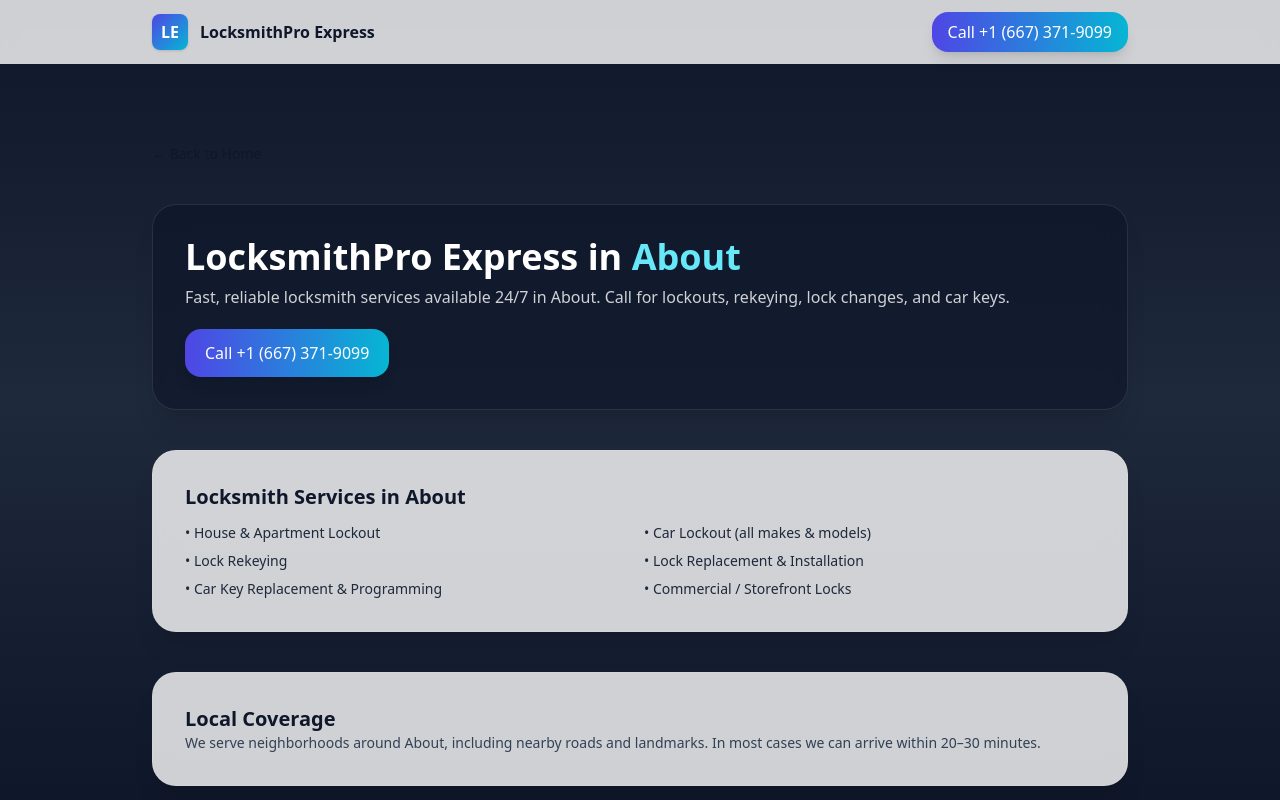
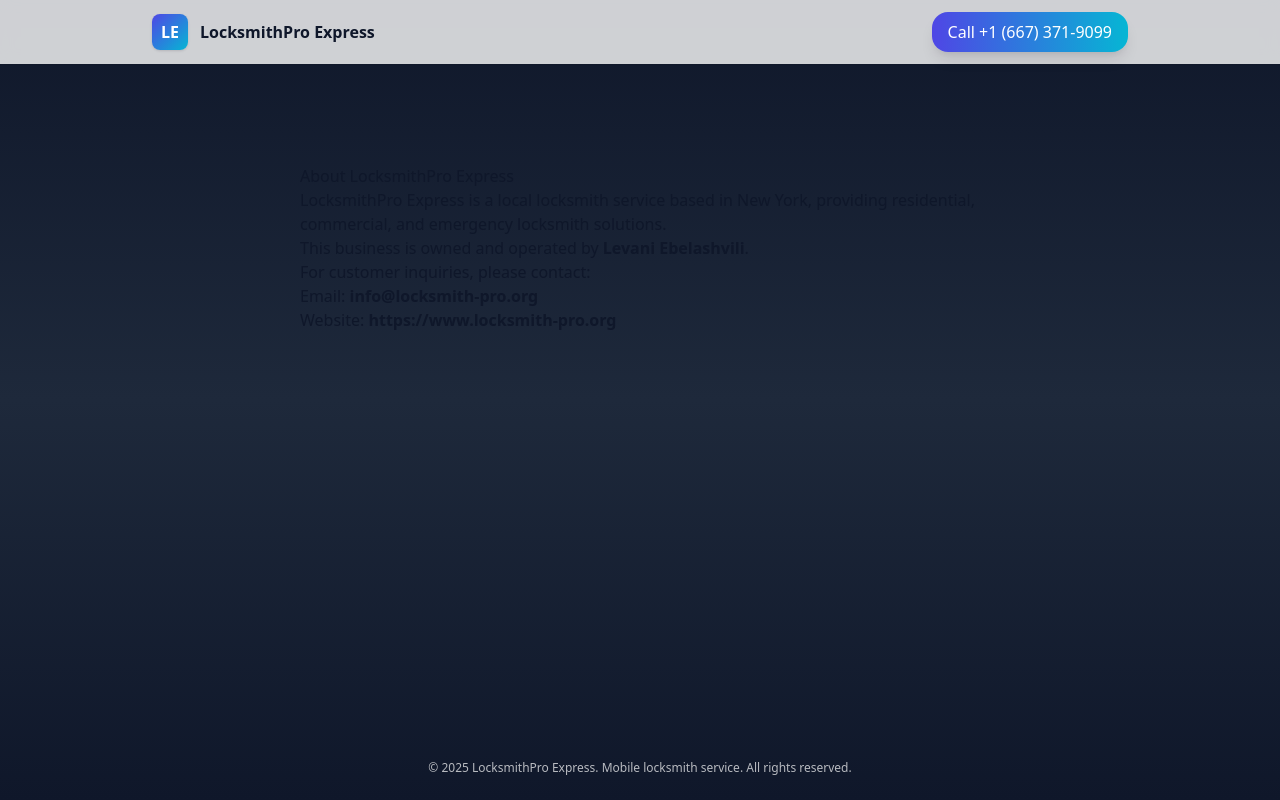
Before and after one commit to 02EBELA20/lucksmith-pro-, a Next.js app: page /about in a window 1280 px wide. Shown: the top 800 px of the page. Built offline with nearby package versions, Linux system fonts and the light colour scheme; no server answers.

Commit message:
Create page.tsx

```diff
--- /dev/null
+++ b/app/about/page.tsx
@@ -0,0 +1,25 @@
+export default function AboutPage() {
+    return (
+      <main style={{ padding: "60px", maxWidth: "800px", margin: "0 auto" }}>
+        <h1>About LocksmithPro Express</h1>
+
+        <p>
+          LocksmithPro Express is a local locksmith service based in New York,
+          providing residential, commercial, and emergency locksmith solutions.
+        </p>
+
+        <p>
+          This business is owned and operated by <strong>Levani Ebelashvili</strong>.
+        </p>
+
+        <p>
+          For customer inquiries, please contact:
+        </p>
+
+        <ul>
+          <li>Email: <strong>info@locksmith-pro.org</strong></li>
+          <li>Website: <strong>https://www.locksmith-pro.org</strong></li>
+        </ul>
+      </main>
+    );
+  }
```
